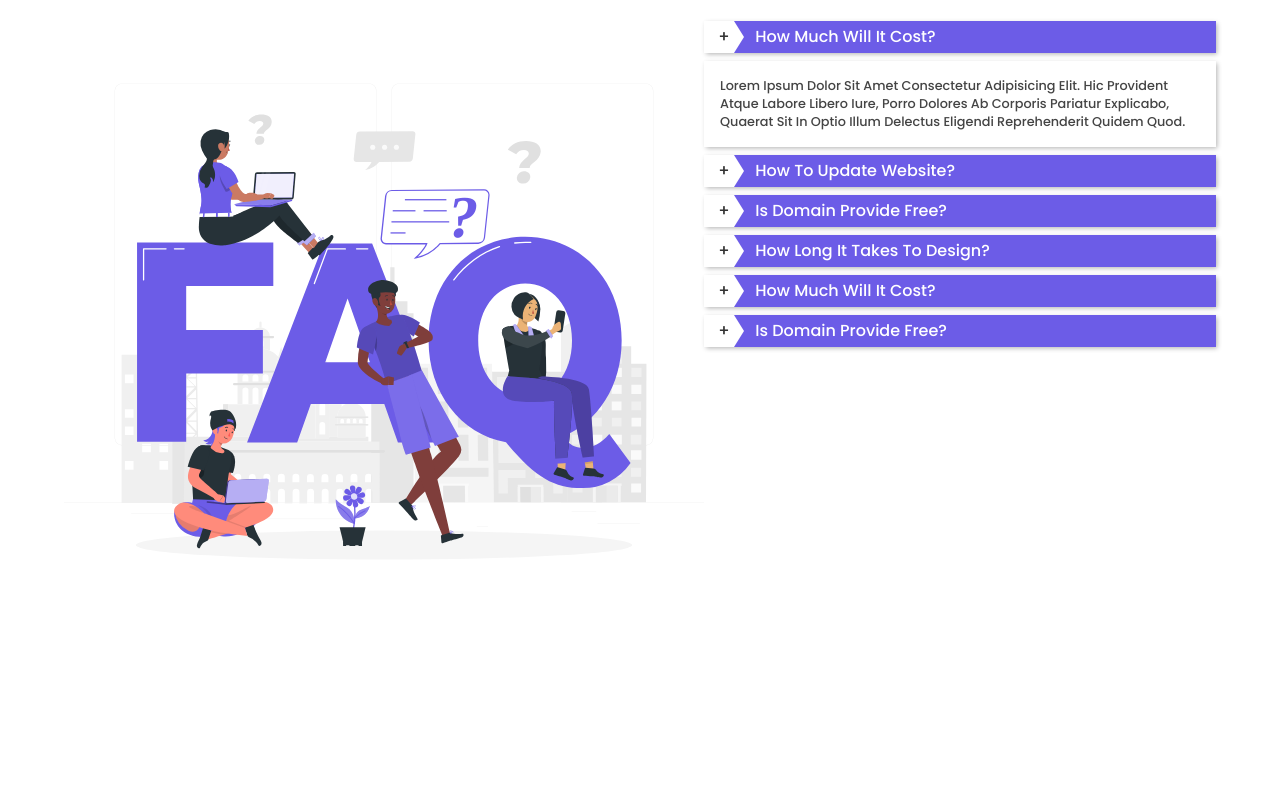
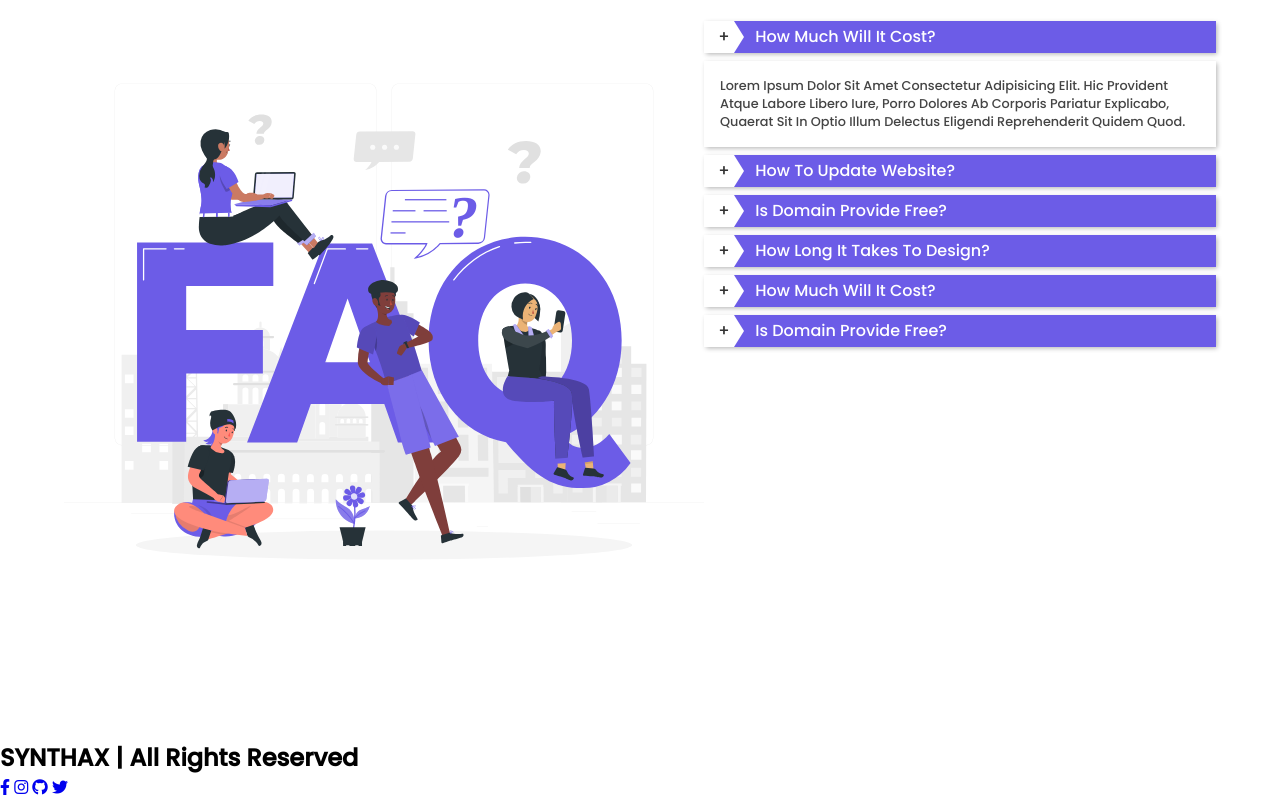
Before and after one commit to arbens20/betaSYN, a plain HTML site: page index.html in a window 1280 px wide. Shown: the part 6612-7412 px from the top of the page. Before the commit the page ends 7352 px from the top, so only its background shows below. Drawn offline with nearby package versions, Linux system fonts and the light colour scheme.

Commit message:
Update index.html

```diff
--- a/index.html
+++ b/index.html
@@ -477,6 +477,22 @@
             </div>
         </div>
     </section>
+
+
+
+
+    <!-- section footer -->
+    <section class="footer">
+        <h1>SYNTHAX | all rights reserved</h1>
+        <div class="icons">
+            <a href="#" class="fab fa-facebook-f"></a>
+            <a href="#" class="fab fa-instagram"></a>
+            <a href="#" class="fab fa-github"></a>
+            <a href="#" class="fab fa-twitter"></a>
+
+
+        </div>
+    </section>
     <script src="script.js"></script>
 </body>
 </html>
```
